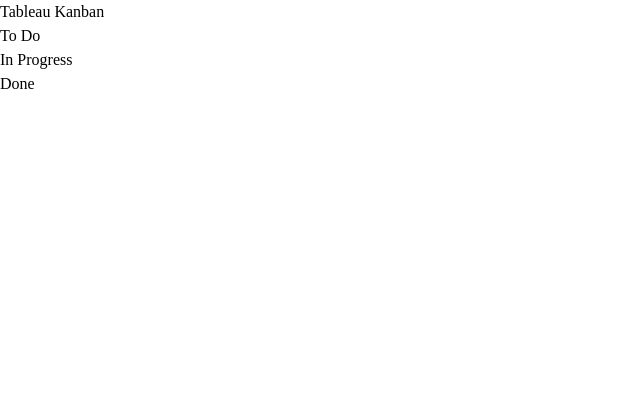
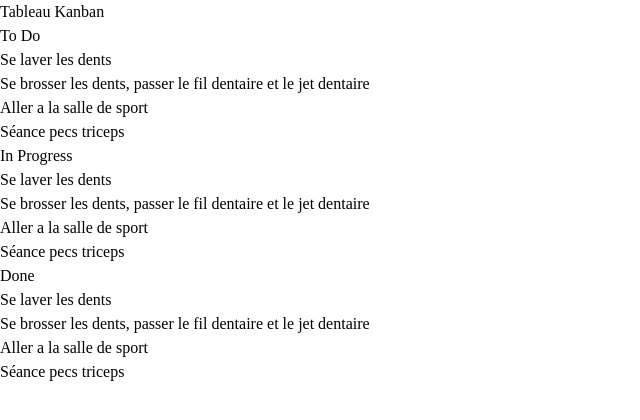
Before and after one commit to Amiiine27/kanbanboard, a React (Vite) app: page / in a window 1280 px wide. Shown: the top 420 px of the page, without its empty margins (0-640 px from the left). Built offline with nearby package versions, Linux system fonts and the light colour scheme.

Commit message:
card loop done

```diff
--- a/src/App.jsx
+++ b/src/App.jsx
@@ -2,14 +2,22 @@ import "./App.css";
 import Column from "./components/Column";
 
 function App() {
+
+  var tasks = [
+    { task: "Se laver les dents", description: "Se brosser les dents, passer le fil dentaire et le jet dentaire" },
+    { task: "Aller a la salle de sport", description: "Séance pecs triceps"}
+  ]
+
+  console.log(tasks);
+
   return (
     <>
       <div className="min-h-screen max-h-screen bg-gray-100 p-4">
         <h1 className="text-2xl font-bold text-center mb-4">Tableau Kanban</h1>
         <div className="flex gap-4 max-w-7xl mx-auto">
-          <Column title="To Do" />
-          <Column title="In Progress" />
-          <Column title="Done" />
+          <Column title="To Do" cardsTab={tasks}/>
+          <Column title="In Progress" cardsTab={tasks}/>
+          <Column title="Done" cardsTab={tasks}/>
         </div>
       </div>
     </>
--- a/src/components/Column.jsx
+++ b/src/components/Column.jsx
@@ -1,7 +1,12 @@
-export default function Column({title}) {
+import Card from "./Card";
+
+export default function Column({title, cardsTab}) {
   return (
     <div className="w-1/3 bg-white rounded-lg min-h-96">
         <h1 className="text-xl font-bold p-4 border-b border-gray-200 text-center">{title}</h1>
+        {cardsTab.map((card, index) => (
+            <Card key={index} task={card.task} description={card.description} />
+        ))}
     </div>
   )
 }
```
